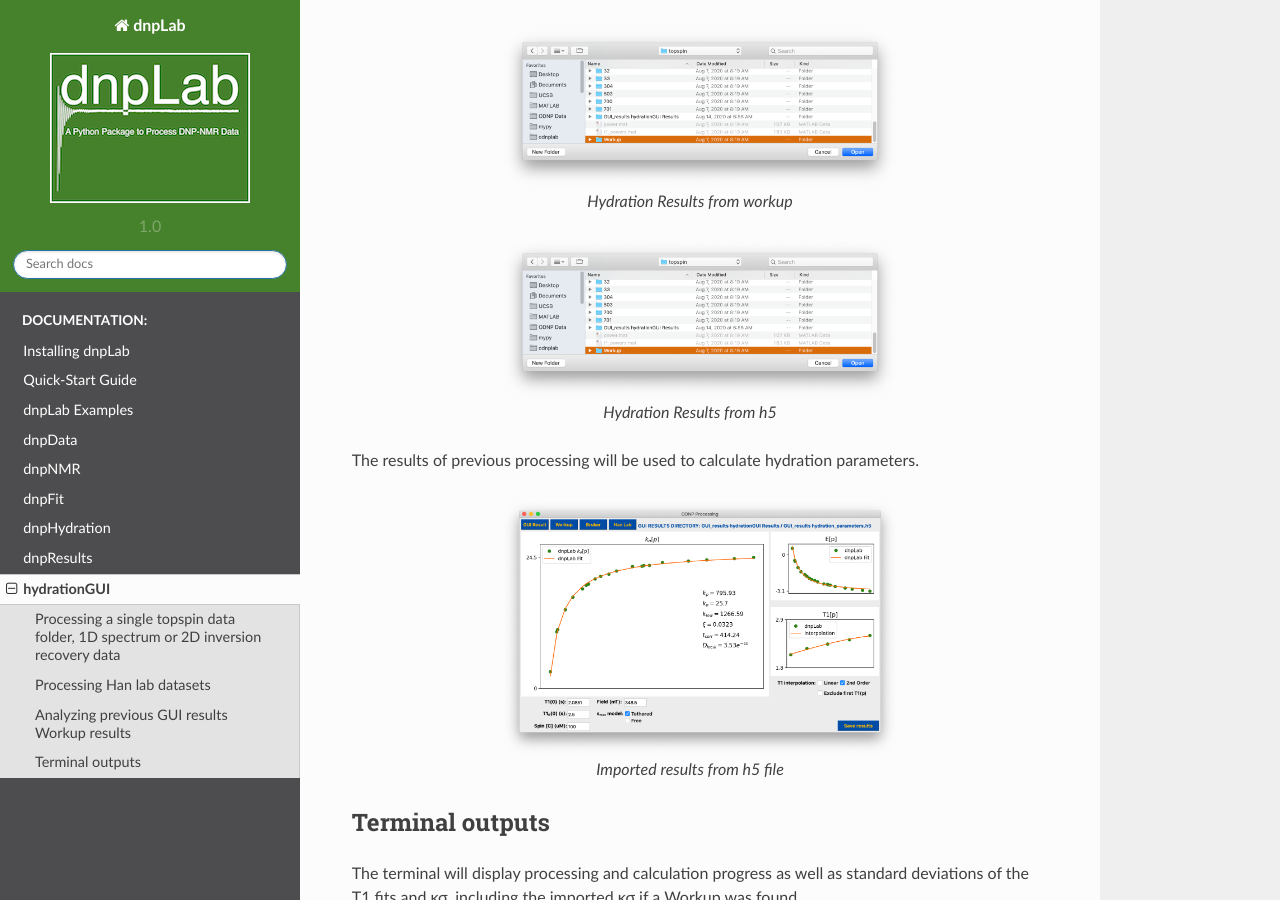
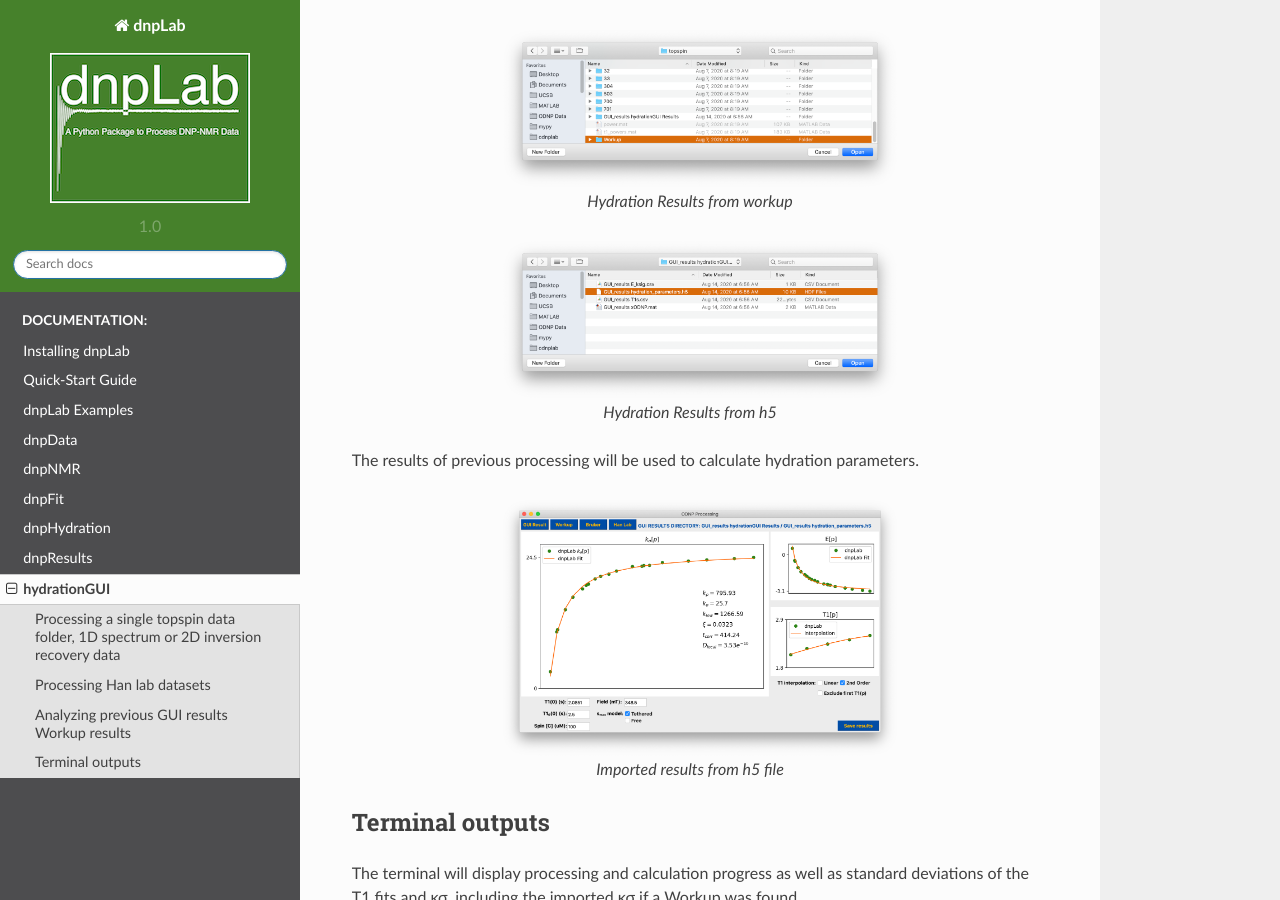
Before and after one commit to DNPLab/DNPLab, a Sphinx documentation site: the page built from docs/source/hydrationGUI.rst, in a window 1280 px wide and 900 px high, scrolled down 3210 px. Built offline with Sphinx 7.4.7 and the Read the Docs theme 2.0.0, drawn with Linux system fonts in a browser that asks for light colours.

Commit message:
Fixed reference to figure in hydrationGUI.rst

```diff
--- a/docs/source/hydrationGUI.rst
+++ b/docs/source/hydrationGUI.rst
@@ -91,7 +91,7 @@ You may also load only the results of “Workup” code processing with the Work
 
     Hydration Results from workup
 
-.. figure:: _static/images/hydrationGUI_previous_results1.png
+.. figure:: _static/images/hydrationGUI_previous_results2.png
     :width: 400
     :alt: Importing Hydration Results from h5
     :align: center
```
